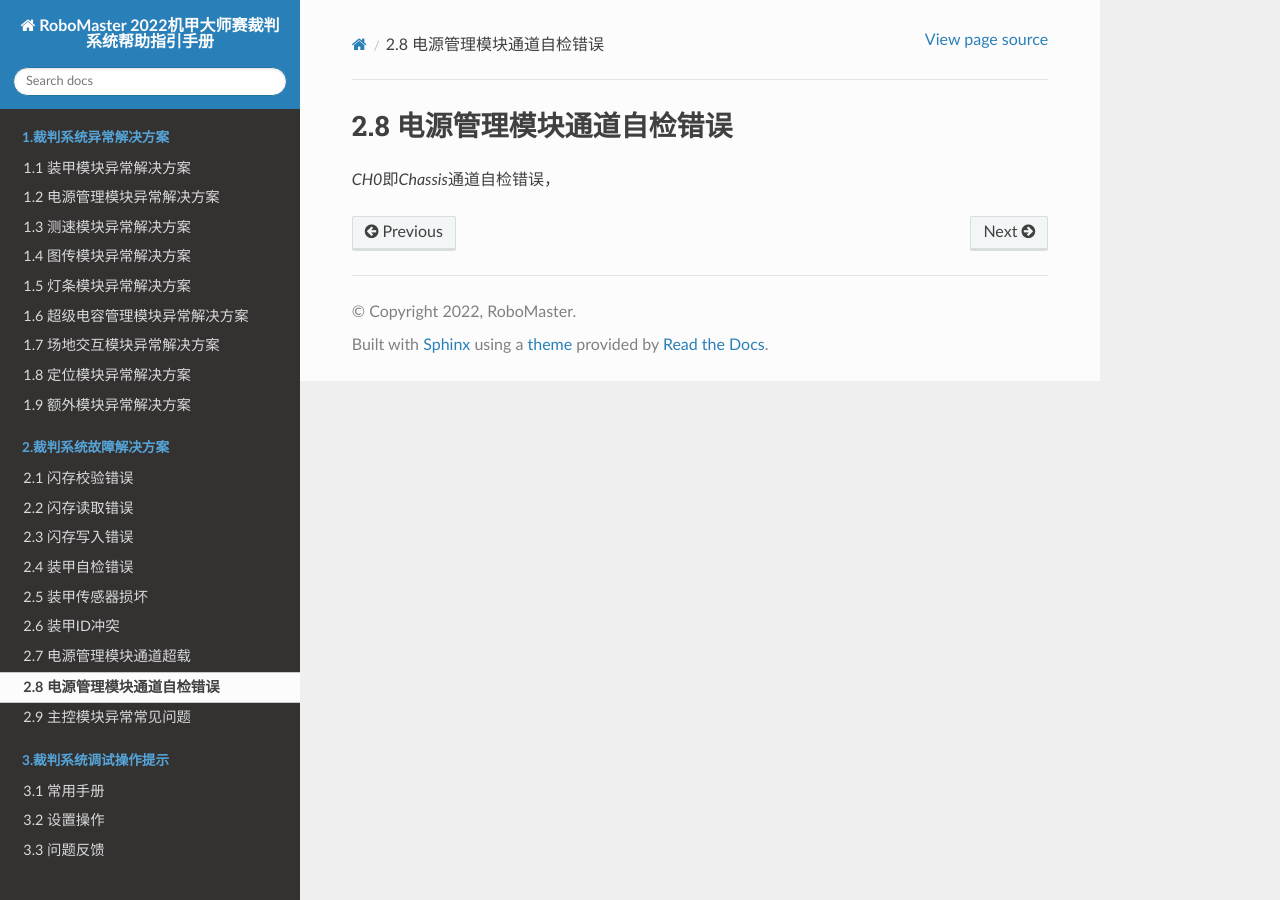
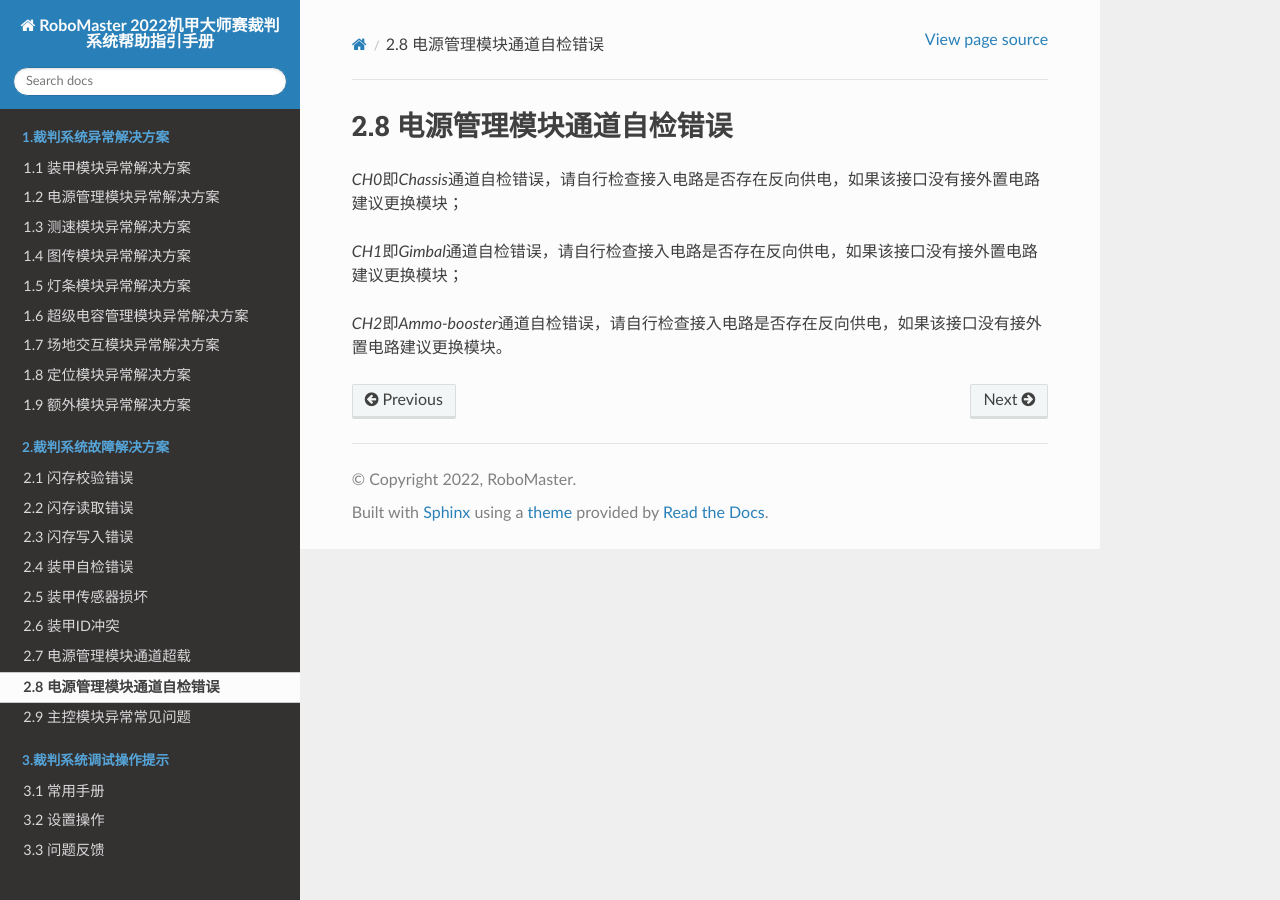
Before and after one commit to RoboMaster/RefereeSystem_Help, a Sphinx documentation site: the page built from docs/ch2/2-8.md, in a window 1280 px wide. Built offline with Sphinx 7.4.7 and the Read the Docs theme 2.0.0, drawn with Linux system fonts in a browser that asks for light colours; pages that are not in the unit, such as notebooks, are missing from menus.

Commit message:
Update 2-8.md

```diff
--- a/docs/ch2/2-8.md
+++ b/docs/ch2/2-8.md
@@ -1,3 +1,7 @@
 # 2.8 电源管理模块通道自检错误
 
-*CH0*即*Chassis*通道自检错误，
+*CH0*即*Chassis*通道自检错误，请自行检查接入电路是否存在反向供电，如果该接口没有接外置电路建议更换模块；
+
+*CH1*即*Gimbal*通道自检错误，请自行检查接入电路是否存在反向供电，如果该接口没有接外置电路建议更换模块；
+
+*CH2*即*Ammo-booster*通道自检错误，请自行检查接入电路是否存在反向供电，如果该接口没有接外置电路建议更换模块。
```
